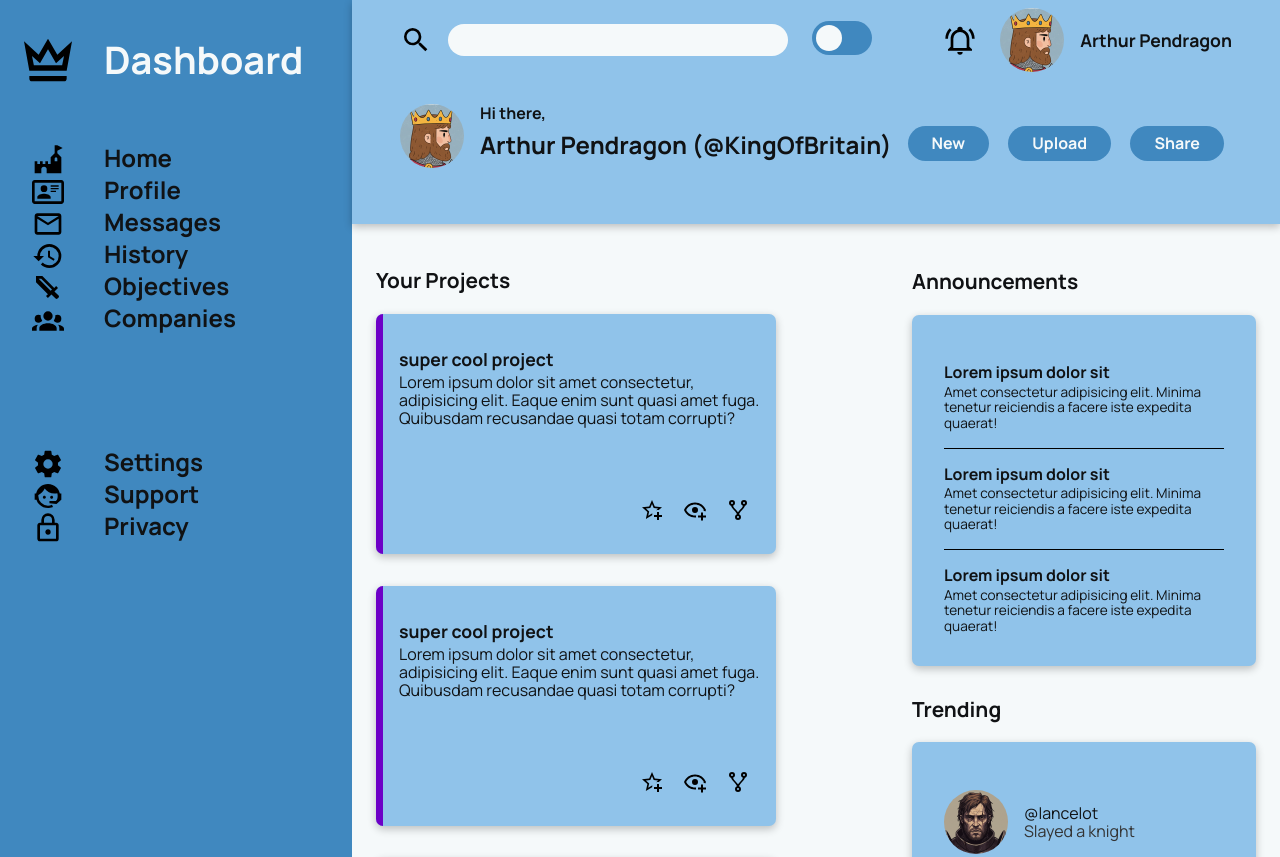
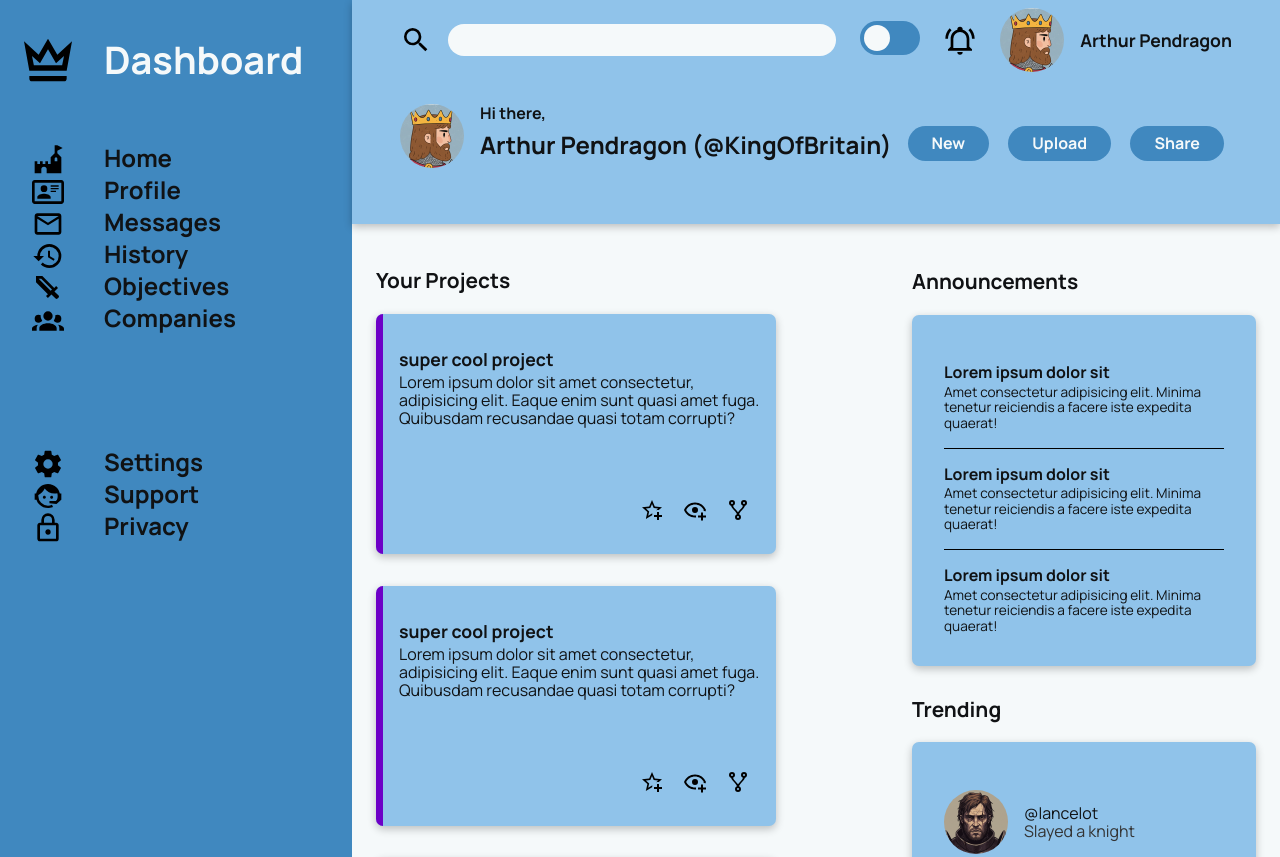
Before and after one commit to Jack-harvey/odin-admin-dashboard, a plain HTML site: page index.html in a window 1280 px wide. Shown: the top 857 px of the page. Drawn offline with Linux system fonts and the light colour scheme.

Commit message:
Change free space on toolbar

```diff
--- a/style.css
+++ b/style.css
@@ -334,7 +334,7 @@ main {
 /* custom slider toggle found online ;) */
 
 .container {
-  margin-right: 3rem;
+  margin-left: auto;
   align-self: center;
 }
 
```
